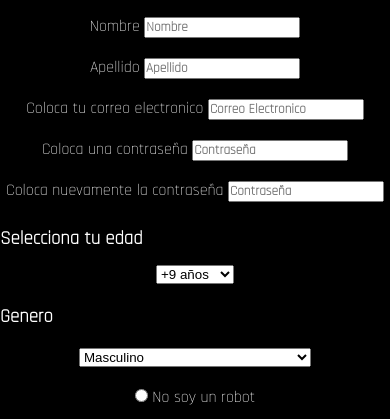
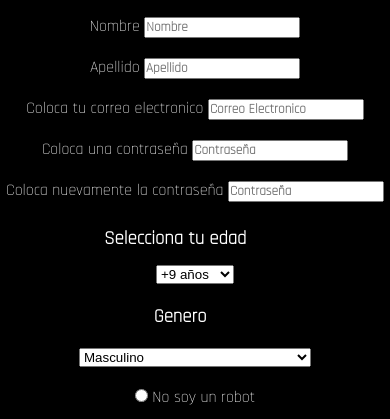
Before and after one commit to BaltiSoler/Primer-Repositorio, a plain HTML site: page Regist/Registrarse.html in a window 390 px wide. Shown: the part 138-557 px from the top of the page. Drawn offline with Linux system fonts and the light colour scheme; a web font is replaced by a local one.

Commit message:
Error(Registrarse)Arreglado

```diff
--- a/Style.css
+++ b/Style.css
@@ -324,7 +324,19 @@
     .crearCuenta h2{
         transform: translateX(-45px);
     }
-}
+
+.edad{
+    text-align: center;
+    transform: translateX(23%);
+}
+
+.h3Regis{
+    text-align: center;
+    transform: translateX(25%);
+}
+
+}
+
 
 /*-----------------------------------------------Style de la subpagina "inicar sesion"----------------------------------------------------------*/
 
```
